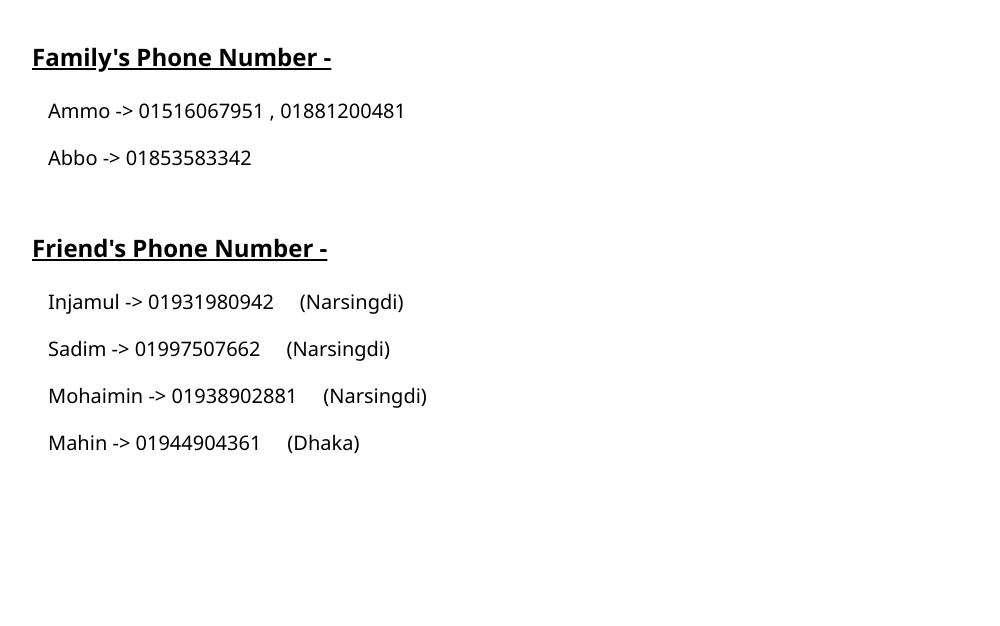
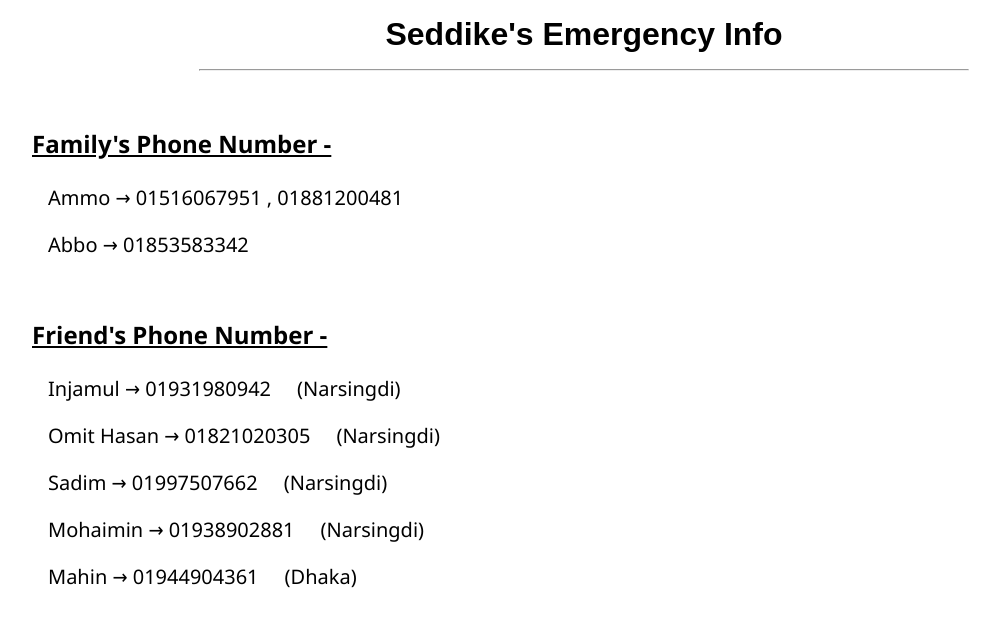
Before and after one commit to seddike-tanvir/seddiketanvir.com, a website: page mini/ec/index.html in a window 1280 px wide. Shown: the whole page, without its empty margins (56-1056 px from the left). Drawn offline with Linux system fonts and the light colour scheme; a web font is replaced by a local one.

Commit message:
Commited by SM

```diff
--- a/mini/ec/index.html
+++ b/mini/ec/index.html
@@ -5,21 +5,25 @@
     <meta name="viewport" content="width=device-width, initial-scale=1.0">
     <title>Seddike's Emergency info</title>
     <link rel="stylesheet" href="style.css">
+    <link rel="stylesheet" href="../assets/css/font.css">
 </head>
 <body>
+    <h3 class="card_heading">Seddike's Emergency Info</h3>
+    <hr>
     <section class="wrapper">
         <div class="card">
             <p class="l_h">Family's Phone Number -</p>
-            <p class="l_li">Ammo ->  01516067951 , 01881200481</p>
-            <p class="l_li">Abbo ->  01853583342</p>
+            <p class="l_li">Ammo →  01516067951 , 01881200481</p>
+            <p class="l_li">Abbo →  01853583342</p>
         </div>
 
         <div class="card">
             <p class="l_h">Friend's Phone Number -</p>
-            <p class="l_li">Injamul ->  01931980942 &nbsp;&nbsp;&nbsp; (Narsingdi)</p>
-            <p class="l_li">Sadim ->  01997507662 &nbsp;&nbsp;&nbsp; (Narsingdi)</p>
-            <p class="l_li">Mohaimin ->  01938902881 &nbsp;&nbsp;&nbsp; (Narsingdi)</p>
-            <p class="l_li">Mahin ->  01944904361 &nbsp;&nbsp;&nbsp; (Dhaka)</p>
+            <p class="l_li">Injamul →  01931980942 &nbsp;&nbsp;&nbsp; (Narsingdi)</p>
+            <p class="l_li">Omit Hasan →  01821020305 &nbsp;&nbsp;&nbsp; (Narsingdi)</p>
+            <p class="l_li">Sadim →  01997507662 &nbsp;&nbsp;&nbsp; (Narsingdi)</p>
+            <p class="l_li">Mohaimin →  01938902881 &nbsp;&nbsp;&nbsp; (Narsingdi)</p>
+            <p class="l_li">Mahin →  01944904361 &nbsp;&nbsp;&nbsp; (Dhaka)</p>
         </div>
 
     </section>
--- a/mini/ec/style.css
+++ b/mini/ec/style.css
@@ -1,5 +1,19 @@
 *{
     font-family: 'Segoe UI', Tahoma, Geneva, Verdana, sans-serif;
+}
+.card_heading{
+    font-family: var(--bn_font_10);
+    font-size: 2rem;
+    text-align: center;
+    margin-top: 2vh;
+    margin-bottom: 1rem;
+    /* margin: 3vh 0vw; */
+    /* padding: 0vh 3vw; */
+}
+hr{
+    width: 60vw;
+    margin: 0 auto;
+    margin-bottom: 7vh;
 }
 
 .wrapper{
```
Also changed, not shown: mini/e-archive/index.html (+2 -1 lines), mini/shortURL/contactOption/email (1).html (deleted, +0 -31 lines).
